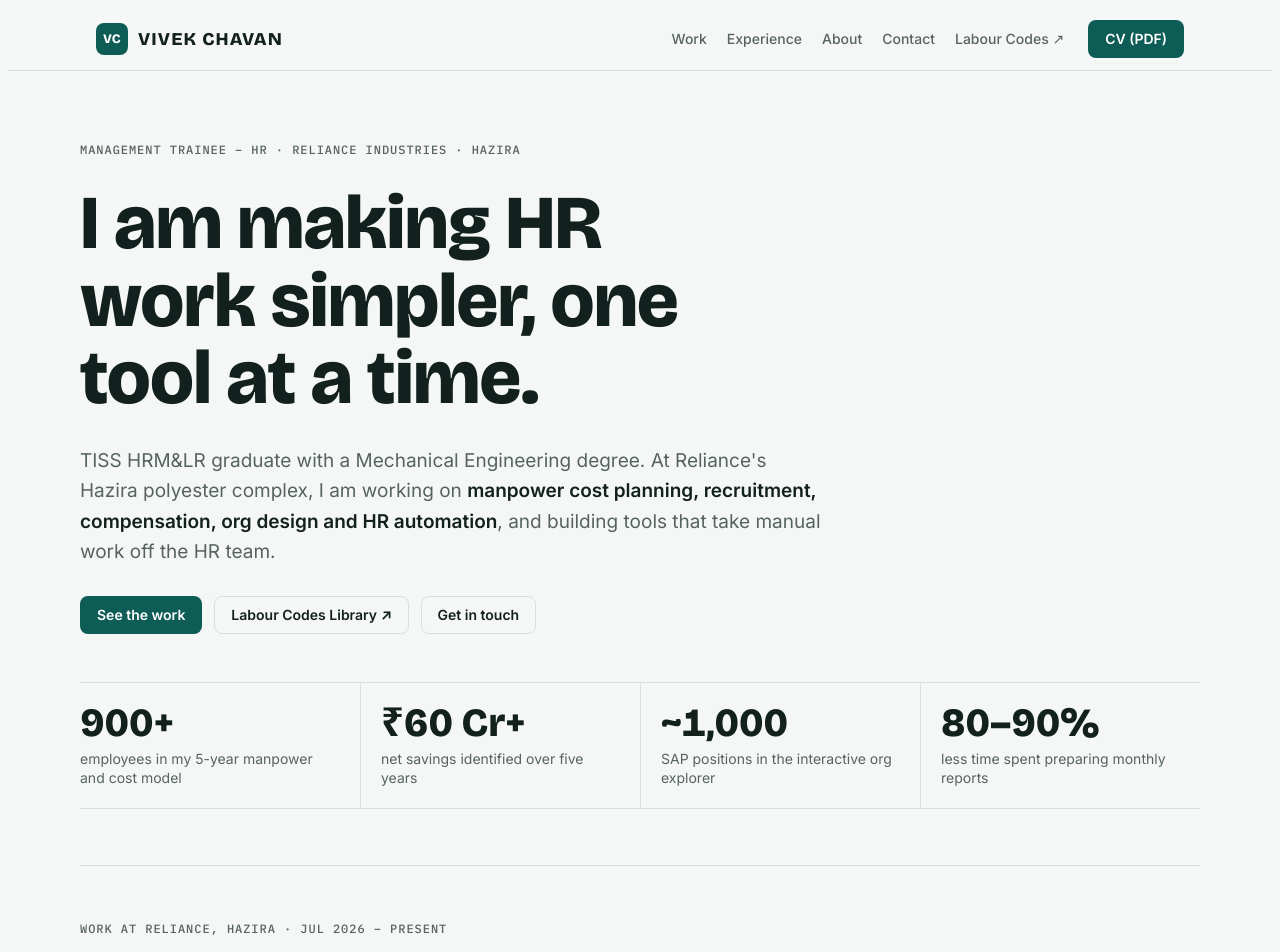
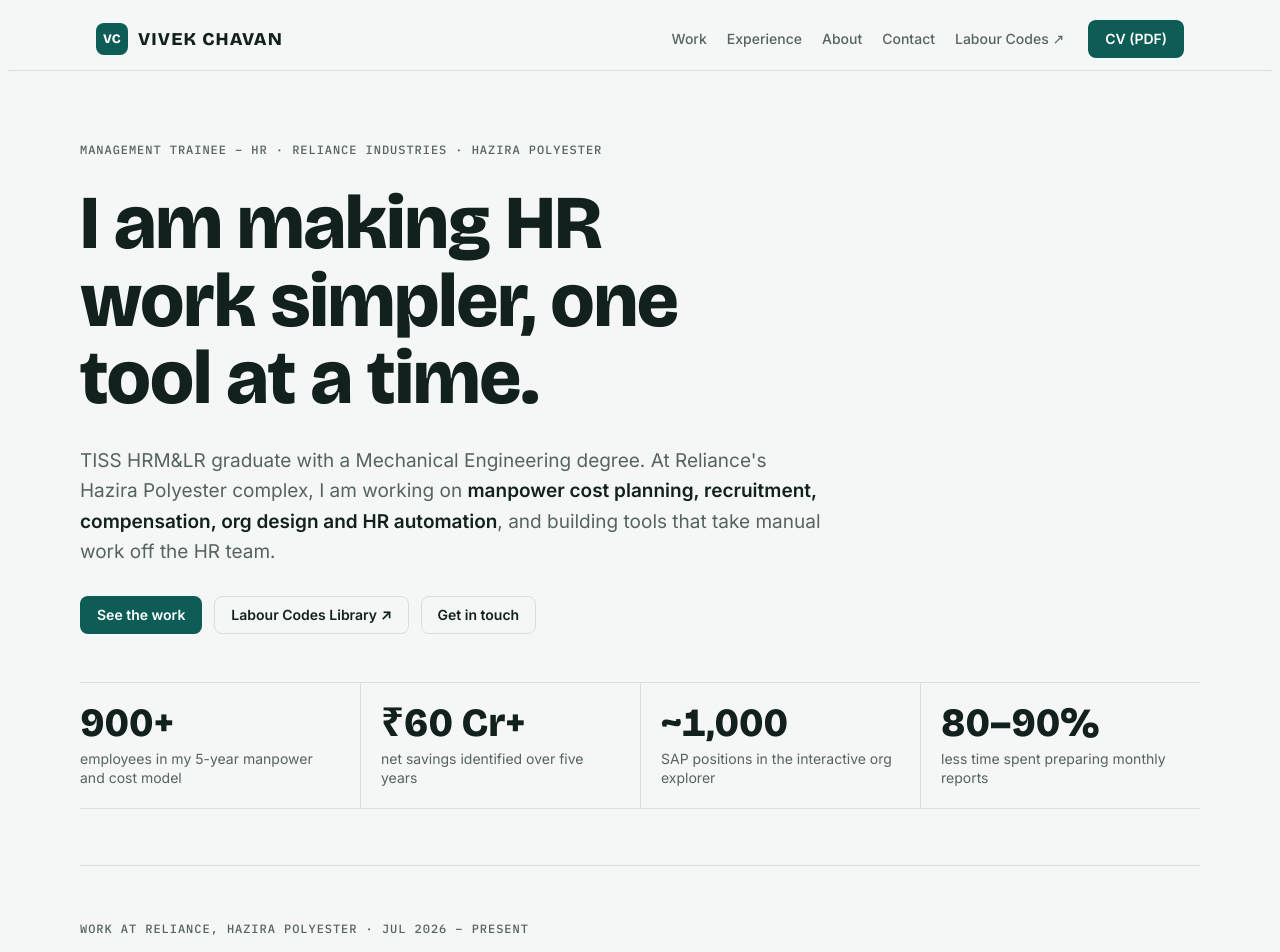
Before and after one commit to vivek14c/vivek14c.github.io, a plain HTML site: page index.html in a window 1280 px wide. Shown: the top 952 px of the page. Drawn offline with nearby package versions, Linux system fonts and the light colour scheme.

Commit message:
Hazira -> Hazira Polyester on site and CV
Co-Authored-By: Claude Opus 5.5 <noreply@anthropic.com>
Claude-Session: https://claude.ai/code/session_01NjP56X1n3WkduSSPsVwFeJ

```diff
--- a/index.html
+++ b/index.html
@@ -209,9 +209,9 @@ dialog::backdrop{background:rgba(8,14,13,.55)}
 
 <main class="wrap" id="top">
   <div class="hero">
-    <p class="label">Management Trainee – HR · Reliance Industries · Hazira</p>
+    <p class="label">Management Trainee – HR · Reliance Industries · Hazira Polyester</p>
     <h1>I am making HR work <em>simpler</em>, one tool at a time.</h1>
-    <p class="lede">TISS HRM&amp;LR graduate with a Mechanical Engineering degree. At Reliance's Hazira polyester complex, I am working on <strong>manpower cost planning, recruitment, compensation, org design and HR automation</strong>, and building tools that take manual work off the HR team.</p>
+    <p class="lede">TISS HRM&amp;LR graduate with a Mechanical Engineering degree. At Reliance's Hazira Polyester complex, I am working on <strong>manpower cost planning, recruitment, compensation, org design and HR automation</strong>, and building tools that take manual work off the HR team.</p>
     <div class="cta">
       <a class="btn btn-primary" href="#work">See the work</a>
       <a class="btn btn-ghost" href="https://labour-codes-by-vivek.github.io/" target="_blank" rel="noopener">Labour Codes Library ↗</a>
@@ -227,7 +227,7 @@ dialog::backdrop{background:rgba(8,14,13,.55)}
 
   <section id="work">
     <div class="sec-head">
-      <p class="label">Work at Reliance, Hazira · Jul 2026 – present</p>
+      <p class="label">Work at Reliance, Hazira Polyester · Jul 2026 – present</p>
       <h2>Tools and projects</h2>
       <p>Open any project for the problem, how the tool works and what changed. Screens and videos use sample data; no employee data is shown.</p>
     </div>
```
Also changed, not shown: 1 other file.
